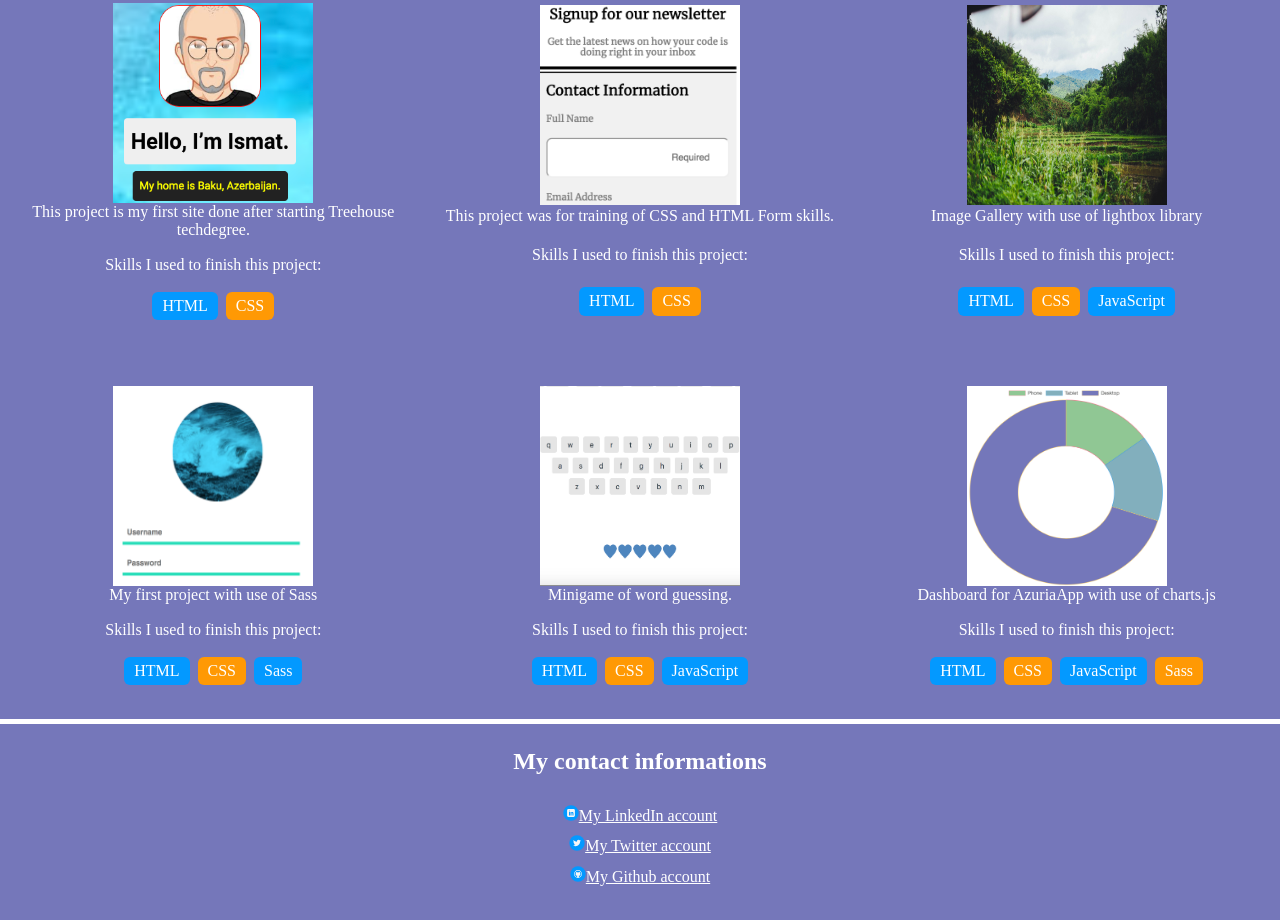
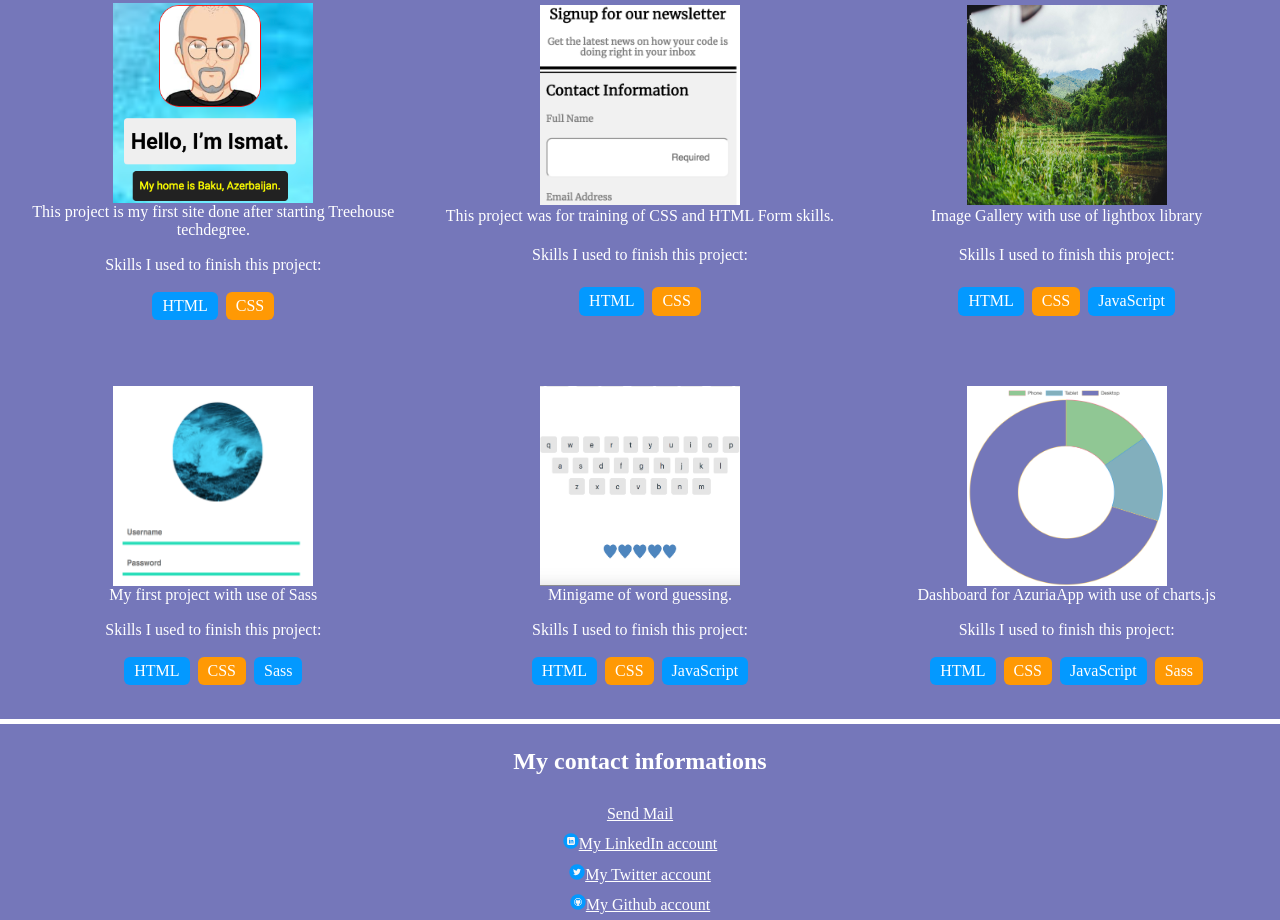
Before and after one commit to AzureXX/techdegree-project-12, a plain HTML site: page index.html in a window 1280 px wide. Shown: the part 416-1336 px from the top of the page. Before the commit the page ends 1307 px from the top, so only its background shows below. Drawn offline with nearby package versions, Linux system fonts and the light colour scheme.

Commit message:
finished project(possibly)

```diff
--- a/index.html
+++ b/index.html
@@ -24,7 +24,7 @@
         <div class="avatar-container">
           <img src="images/avatar.jpg">
         </div>
-        <p>Lorem ipsum dolor sit amet, consectetur adipiscing elit, sed do eiusmod tempor incididunt ut labore et dolore magna aliqua. Ut enim ad minim veniam, quis nostrud exercitation ullamco laboris nisi ut aliquip ex ea commodo consequat. Duis aute irure dolor in reprehenderit in voluptate velit esse cillum dolore eu fugiat nulla pariatur. Excepteur sint occaecat cupidatat non proident, sunt in culpa qui officia deserunt mollit anim id est laborum.</p>
+        <p>Hello, I am Ismat Valiyev, 26 year old citizen of planet Earth. I was birn in city called Baku in country called Azerbaijan. Few monthes ago I decided to learn web development so I will not need anyones help when creating web projects. I already nearly finished The Treehouse Front-End Web Development Techdegree. Now studying ReactJS and after that I will look toward back-end development</p>
       </div>
       <div id="projects">
         <div class="project">
@@ -90,9 +90,10 @@
       <div id="contacts">
         <div class="contact">
           <h2>My contact informations</h2>
-          <a href="#"><img src="images/linkedin.svg" width="16">My LinkedIn account</a>
-          <a href="#"><img src="images/twitter.svg" width="16">My Twitter account</a>
-          <a href="#"><img src="images/github.svg" width="16">My Github account</a>
+          <a href="mailto:lordelian@gmail.com" target="_top">Send Mail</a>
+          <a href="https://www.linkedin.com/in/ismat-valiyev-081a522b/"><img src="images/linkedin.svg" width="16">My LinkedIn account</a>
+          <a href="https://twitter.com/IsmatValiyev"><img src="images/twitter.svg" width="16">My Twitter account</a>
+          <a href="https://github.com/AzureXX"><img src="images/github.svg" width="16">My Github account</a>
         </div>
       </div>
     </main>
--- a/js/main.js
+++ b/js/main.js
@@ -6,7 +6,6 @@ var clickCount = 0;
 
 $("#about-me img").on("click", () => {
   clickCount++;
-
   if(clickCount=== 5) {
     alert("Why are you clicking me");
   } else if (clickCount=== 10) {
```
